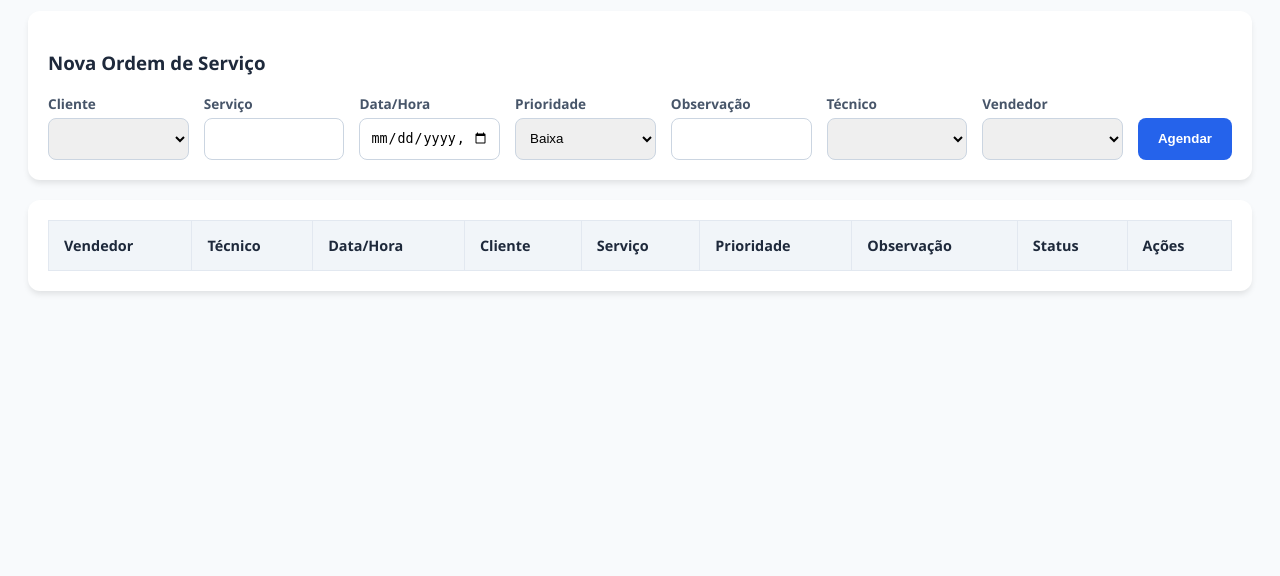
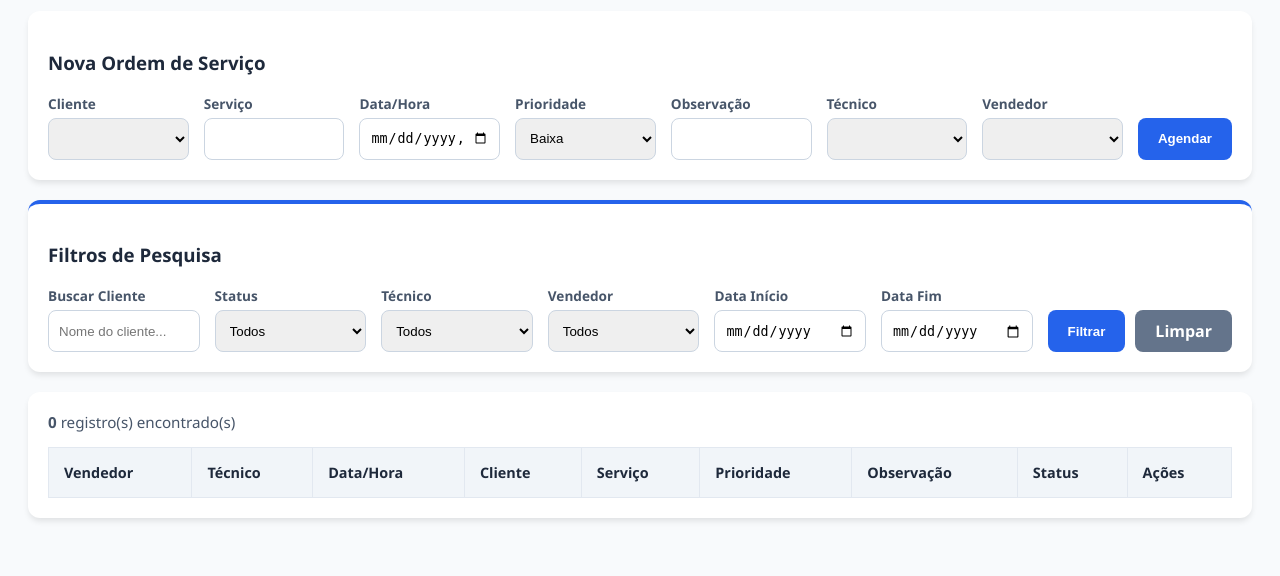
Before and after one commit to davidsonsuportelj-sys/agenda, a Flask app: page / in a window 1280 px wide. Shown: the part 311-887 px from the top of the page. Before the commit the page ends 605 px from the top, so only its background shows below. Run offline with Flask 3, Linux system fonts and the light colour scheme; the visitor is signed in with stand-in values (Sample User, id 1); data that the repository does not hold is empty; parts of the project's set-up code (start-up, migrations or seed data) failed here and were passed over; some libraries are stand-ins or nearby versions.

Commit message:
Atualização de Site

```diff
--- a/app.py
+++ b/app.py
@@ -141,6 +141,25 @@ def formatar_data(valor):
         return valor
 
 
+# FILTRO PARA NORMALIZAR STATUS EM CLASSES CSS
+@app.template_filter('slug_status')
+def slug_status(value):
+    """Converte um status em um slug seguro para usar em classes CSS."""
+    if not value:
+        return ''
+    mapa = {
+        'á': 'a', 'à': 'a', 'ã': 'a', 'â': 'a',
+        'é': 'e', 'ê': 'e',
+        'í': 'i',
+        'ó': 'o', 'ô': 'o', 'õ': 'o',
+        'ú': 'u',
+        'ç': 'c'
+    }
+    slug = ''.join(mapa.get(c.lower(), c.lower()) for c in value)
+    slug = slug.replace(' ', '-').replace('_', '-')
+    return slug
+
+
 @login_manager.user_loader
 def load_user(user_id):
     response = supabase.table("usuarios").select("username, role").eq("username", user_id).single().execute()
@@ -185,27 +204,90 @@ def login():
 @app.route('/', methods=['GET', 'POST'])
 @login_required
 def index():
-    # CORREÇÃO: mantemos o relacionamento com a tabela clientes via Supabase.
-    # Adicionamos fallback de busca manual caso o relacionamento não retorne o nome.
+    # CAPTURA DOS FILTROS
+    busca = request.args.get('busca', '').strip()
+    status = request.args.get('status', '').strip()
+    tecnico_filtro = request.args.get('tecnico', '').strip()
+    vendedor_filtro = request.args.get('vendedor', '').strip()
+    data_inicio = request.args.get('data_inicio', '').strip()
+    data_fim = request.args.get('data_fim', '').strip()
+
     query = supabase.table("agendamentos").select("*, clientes(nome)")
 
+    # FILTROS POR PERFIL (existentes)
     if current_user.role == 'tecnico':
         query = query.eq("tecnico", current_user.id)
     elif current_user.role == 'vendedor':
         query = query.eq("vendedor", current_user.id)
 
-    agenda = query.order("id", desc=True).execute().data
+    # FILTRO POR STATUS
+    if status:
+        query = query.eq("status", status)
 
-    # Enriquece os itens da agenda com o nome do cliente caso o relacionamento falhe
-    for item in agenda:
-        if (not item.get('clientes') or not item['clientes'].get('nome')) and item.get('cliente'):
-            nome_cliente = cliente_nome_por_id(item['cliente'])
-            if nome_cliente:
-                item['clientes'] = {'nome': nome_cliente}
+    # FILTRO POR TÉCNICO (disponível para admin e vendedor)
+    if tecnico_filtro and current_user.role in ['admin', 'vendedor']:
+        query = query.eq("tecnico", tecnico_filtro)
+
+    # FILTRO POR VENDEDOR (disponível apenas para admin)
+    if vendedor_filtro and current_user.role == 'admin':
+        query = query.eq("vendedor", vendedor_filtro)
+
+    # FILTRO POR PERÍODO
+    if data_inicio:
+        query = query.gte("horario", data_inicio)
+
+    if data_fim:
+        # Inclui o dia inteiro (até 23:59:59)
+        if len(data_fim) == 10:
+            data_fim_completo = data_fim + "T23:59:59"
+        else:
+            data_fim_completo = data_fim
+        query = query.lte("horario", data_fim_completo)
+
+    agenda = query.order("horario", desc=True).order("id", desc=True).execute().data
+
+    # BUSCA POR NOME DO CLIENTE (filtra em memória após enriquecimento)
+    if busca:
+        termo = busca.lower()
+        agenda_filtrada = []
+        for item in agenda:
+            # Tenta buscar o nome no relacionamento
+            nome_relacionamento = ''
+            if item.get('clientes') and item['clientes'].get('nome'):
+                nome_relacionamento = item['clientes']['nome']
+
+            # Tenta buscar por id do cliente
+            nome_cache = ''
+            if item.get('cliente'):
+                nome_cache = cliente_nome_por_id(item['cliente']) or ''
+
+            if termo in (nome_relacionamento.lower() or '') or termo in (nome_cache.lower() or ''):
+                # Garante que o nome do cliente seja preenchido se encontrado por cache
+                if not item.get('clientes'):
+                    item['clientes'] = {}
+                item['clientes']['nome'] = nome_relacionamento or nome_cache
+                agenda_filtrada.append(item)
+        agenda = agenda_filtrada
+    else:
+        # Enriquece os itens da agenda com o nome do cliente caso o relacionamento falhe
+        for item in agenda:
+            if (not item.get('clientes') or not item['clientes'].get('nome')) and item.get('cliente'):
+                nome_cliente = cliente_nome_por_id(item['cliente'])
+                if nome_cliente:
+                    item['clientes'] = {'nome': nome_cliente}
 
     clientes = supabase.table("clientes").select("*").execute().data
     tecnicos = supabase.table("usuarios").select("username").eq("role", "tecnico").execute().data
     vendedores = supabase.table("usuarios").select("username").eq("role", "vendedor").execute().data
+
+    filtros = {
+        'busca': busca,
+        'status': status,
+        'tecnico': tecnico_filtro,
+        'vendedor': vendedor_filtro,
+        'data_inicio': data_inicio,
+        'data_fim': data_fim
+    }
 
     return render_template(
         'index.html',
@@ -214,7 +296,8 @@ def index():
         tecnicos=tecnicos,
         vendedores=vendedores,
         role=current_user.role,
-        user=current_user
+        user=current_user,
+        filtros=filtros
     )
 
 
--- a/static/style.css
+++ b/static/style.css
@@ -76,8 +76,47 @@ button:disabled {
     cursor: not-allowed;
 }
 
+/* ==================== FILTROS ==================== */
+
+.card-filtros {
+    border-top: 4px solid var(--primary);
+}
+
+.form-filtros .field-wrapper.field-wrapper-btn {
+    display: flex;
+    align-items: flex-end;
+    gap: 10px;
+    flex: 0 0 auto;
+    min-width: auto;
+}
+
+.btn-limpar {
+    display: inline-flex;
+    align-items: center;
+    justify-content: center;
+    height: 42px;
+    padding: 0 20px;
+    background: #64748b;
+    color: white;
+    border-radius: 8px;
+    text-decoration: none;
+    font-weight: bold;
+}
+
+.btn-limpar:hover {
+    filter: brightness(90%);
+}
+
+.contador-resultados {
+    margin: 0 0 15px 0;
+    font-size: 0.95rem;
+    color: #475569;
+}
+
+/* ==================== TABELA ==================== */
+
 .table-responsive {
-    overflow: visible;
+    overflow-x: auto;
     background: var(--white);
     border-radius: 12px;
     box-shadow: 0 4px 6px -1px rgba(0,0,0,0.1);
@@ -105,6 +144,35 @@ td {
     border: 1px solid #e2e8f0;
     position: static;
 }
+
+/* ==================== CORES POR STATUS ==================== */
+
+.status-pendente td {
+    background-color: #fff7ed;
+    color: #9a3412;
+}
+
+.status-em-andamento td {
+    background-color: #eff6ff;
+    color: #1e40af;
+}
+
+.status-concluido td {
+    background-color: #f0fdf4;
+    color: #166534;
+}
+
+.status-reagendado td {
+    background-color: #f3e8ff;
+    color: #6b21a8;
+}
+
+.status-cancelado td {
+    background-color: #f3f4f6;
+    color: #6b7280;
+}
+
+/* ==================== AÇÕES DROPUP ==================== */
 
 .dropup {
     position: relative;
@@ -152,6 +220,8 @@ td {
     padding-top: 5px;
 }
 
+/* ==================== ALERTAS ==================== */
+
 .alert {
     border-left: 4px solid;
 }
--- a/templates/index.html
+++ b/templates/index.html
@@ -86,7 +86,71 @@
     </div>
     {% endif %}
 
-    <div class="table-responsive">
+    <!-- BARRA DE FILTROS -->
+    <div class="card card-filtros">
+        <h3>Filtros de Pesquisa</h3>
+        <form method="GET" action="{{ url_for('index') }}" class="form-filtros">
+            <div class="field-wrapper">
+                <label for="busca">Buscar Cliente</label>
+                <input type="text" id="busca" name="busca" value="{{ filtros.busca if filtros else '' }}" placeholder="Nome do cliente...">
+            </div>
+            <div class="field-wrapper">
+                <label for="status">Status</label>
+                <select id="status" name="status">
+                    <option value="">Todos</option>
+                    <option value="Pendente" {% if filtros and filtros.status == 'Pendente' %}selected{% endif %}>Pendente</option>
+                    <option value="Em andamento" {% if filtros and filtros.status == 'Em andamento' %}selected{% endif %}>Em andamento</option>
+                    <option value="Concluído" {% if filtros and filtros.status == 'Concluído' %}selected{% endif %}>Concluído</option>
+                    <option value="Reagendado" {% if filtros and filtros.status == 'Reagendado' %}selected{% endif %}>Reagendado</option>
+                    <option value="Cancelado" {% if filtros and filtros.status == 'Cancelado' %}selected{% endif %}>Cancelado</option>
+                </select>
+            </div>
+            {% if role in ['admin', 'vendedor'] %}
+            <div class="field-wrapper">
+                <label for="tecnico">Técnico</label>
+                <select id="tecnico" name="tecnico">
+                    <option value="">Todos</option>
+                    {% for t in tecnicos %}
+                    <option value="{{ t.username }}" {% if filtros and filtros.tecnico == t.username %}selected{% endif %}>
+                        {{ t.username }}
+                    </option>
+                    {% endfor %}
+                </select>
+            </div>
+            {% endif %}
+            {% if role == 'admin' %}
+            <div class="field-wrapper">
+                <label for="vendedor">Vendedor</label>
+                <select id="vendedor" name="vendedor">
+                    <option value="">Todos</option>
+                    {% for v in vendedores %}
+                    <option value="{{ v.username }}" {% if filtros and filtros.vendedor == v.username %}selected{% endif %}>
+                        {{ v.username }}
+                    </option>
+                    {% endfor %}
+                </select>
+            </div>
+            {% endif %}
+            <div class="field-wrapper">
+                <label for="data_inicio">Data Início</label>
+                <input type="date" id="data_inicio" name="data_inicio" value="{{ filtros.data_inicio if filtros else '' }}">
+            </div>
+            <div class="field-wrapper">
+                <label for="data_fim">Data Fim</label>
+                <input type="date" id="data_fim" name="data_fim" value="{{ filtros.data_fim if filtros else '' }}">
+            </div>
+            <div class="field-wrapper field-wrapper-btn">
+                <button type="submit">Filtrar</button>
+                <a href="{{ url_for('index') }}" class="btn-limpar">Limpar</a>
+            </div>
+        </form>
+    </div>
+
+    <!-- CONTADOR E TABELA -->
+    <div class="card table-responsive">
+        <p class="contador-resultados">
+            <strong>{{ agenda|length }}</strong> registro(s) encontrado(s)
+        </p>
         <table>
             <tr>
                 <th>Vendedor</th>
@@ -100,7 +164,7 @@
                 <th>Ações</th>
             </tr>
             {% for item in agenda %}
-            <tr>
+            <tr class="status-{{ item.status | slug_status }}">
                 <td>{{ item.vendedor }}</td>
                 <td>{{ item.tecnico }}</td>
                 <td>
@@ -172,13 +236,13 @@
             // Posicionamento vertical
             if (rect.top - contentHeight < 0) {
                 // Não cabe em cima, abre para baixo
-                content.style.top = rect.bottom + 'px';
+                content.top = rect.bottom + 'px';
             } else {
-                content.style.top = (rect.top - contentHeight) + 'px';
+                content.top = (rect.top - contentHeight) + 'px';
             }
         });
     });
-</script>
+    </script>
 
 </body>
 </html>
```
